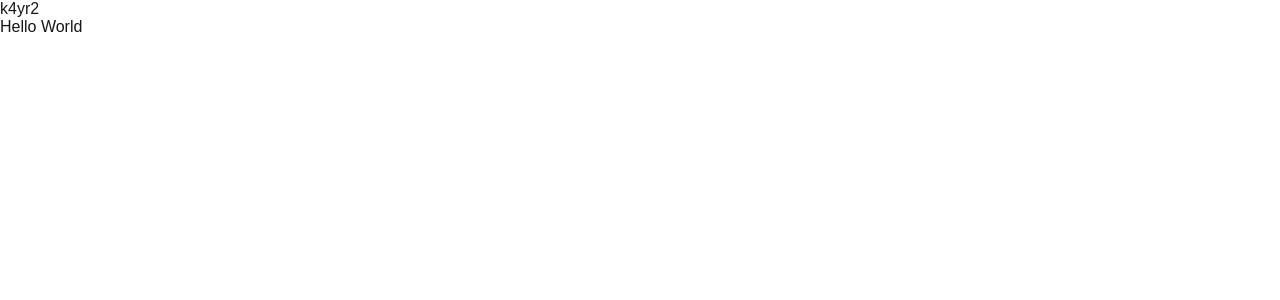
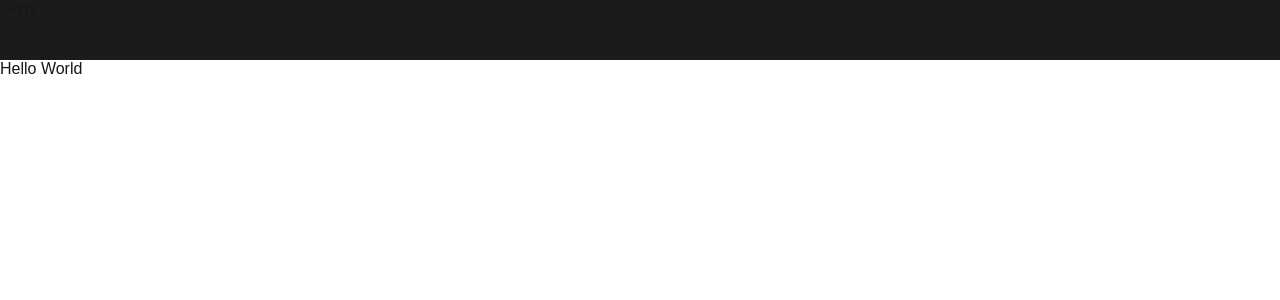
Before and after one commit to k4yr2/k4yr2.me, a Next.js app: page / in a window 1280 px wide. Shown: the top 300 px of the page. Built offline with nearby package versions, Linux system fonts and the light colour scheme.

Commit message:
Add Banner component with styling for improved UI

```diff
--- a/components/Banner.tsx
+++ b/components/Banner.tsx
@@ -1,6 +1,8 @@
+import styles from '@/styles/Banner.module.css';
+
 export const Banner = () => {
     return (
-        <div>
+        <div className={styles.banner}>
             k4yr2
         </div>
     );
--- /dev/null
+++ b/styles/Banner.module.css
@@ -0,0 +1,6 @@
+.banner {
+    display: flex;
+    background-color: #1b1b1b;
+    width: 100vw;
+    height: 60px;
+}
```
